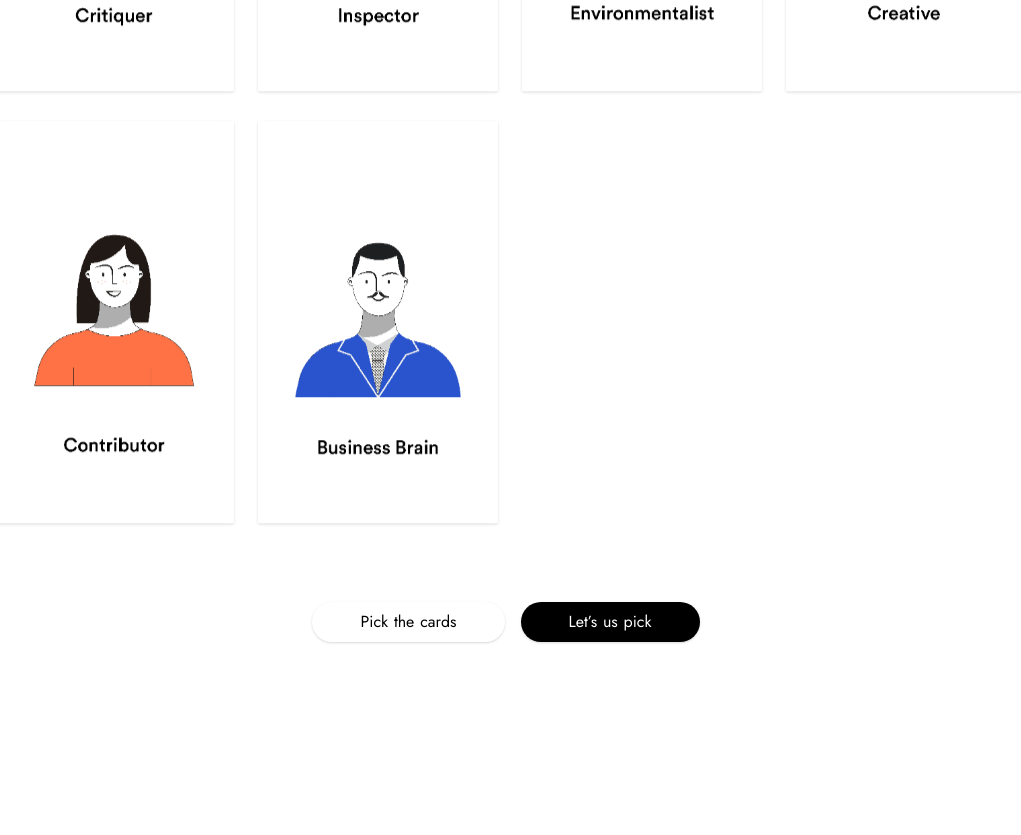
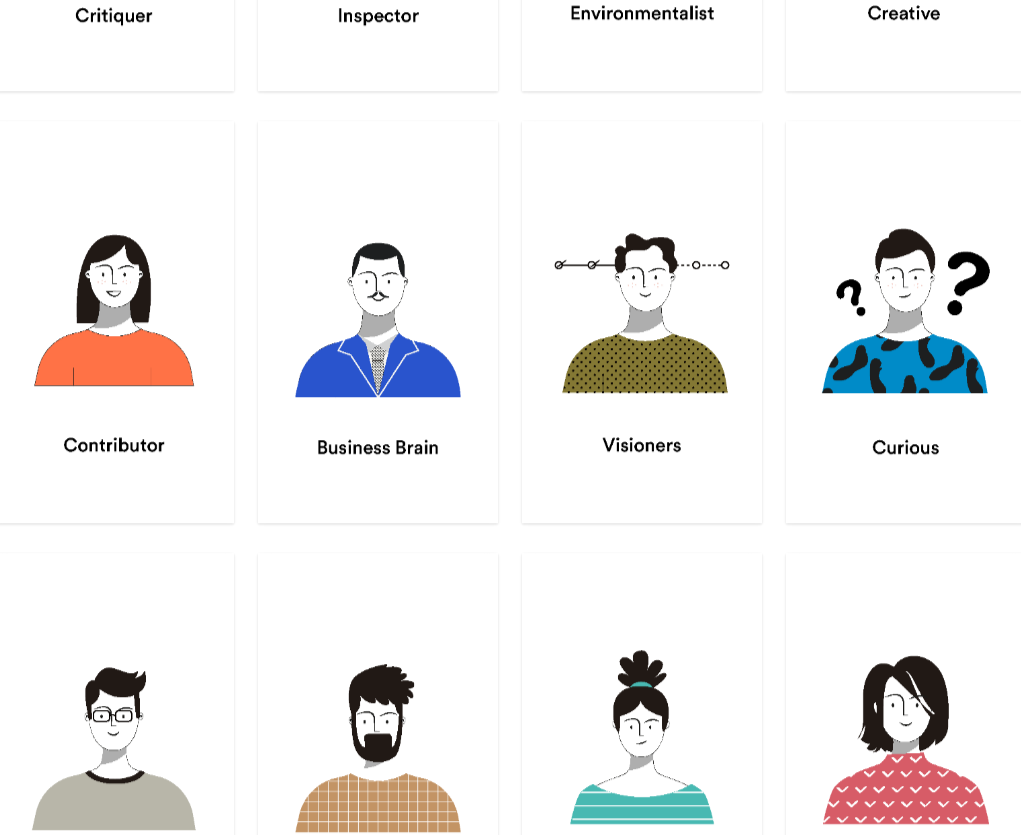
Before and after one commit to taychin5/feedBackRole, a Nuxt app: page / in a window 1280 px wide. Shown: the part 940-1775 px from the top of the page, without its empty margins (134-1155 px from the left). Before the commit the page ends 1662 px from the top, so only its background shows below. Built offline with nearby package versions, Linux system fonts and the light colour scheme.

Commit message:
Detail page layout

```diff
--- a/assets/css/main.scss
+++ b/assets/css/main.scss
@@ -4,3 +4,6 @@
 .db {
   border: 1px solid red;
 }
+html {
+  background-color:#F3F4F6;
+}
--- a/assets/roles.json
+++ b/assets/roles.json
@@ -40,5 +40,47 @@
     "description": "You're a person who always thinks of how the product will enter the market. Consider Not only the sale strategy but also the possible partnership. Does this product have good entice? or How can the product beat their competitor? This could be a good question to ask.",
     "mainImage": "/bb-set.png",
     "cardImage": "/card/bb-card.png"
+  },
+  {
+    "title": "The visioner",
+    "slug": "visioner",
+    "description": "You're a person who loves to focus on the process and method used. You'll suggest the designer what should be done in the next step also, mention a suitable tool. Because the process behind is a significant factor that leads to the outcome, you need to question the method used.",
+    "mainImage": "/visioner-set.png",
+    "cardImage": "/card/visioner-card.png"
+  },
+  {
+    "title": "The curious",
+    "slug": "curious",
+    "description": "You always question everything you saw or perceived. Why is your favourite word. It would be best if you left the designer with something they could think about or something they should be able to answer in the future. Challenge the designer by asking them a question is your task!",
+    "mainImage": "/curious-set.png",
+    "cardImage": "/card/curious-card.png"
+  },
+  {
+    "title": "The tech expert",
+    "slug": "tech-expert",
+    "description": "You're a person who obsesses with technology. You will be concerning how technology could play a role in the design outcome. You could ask the designer a question about the technology they choose to use in their design or suggest them with alternative tools.",
+    "mainImage": "/tech-set.png",
+    "cardImage": "/card/tech-card.png"
+  },
+  {
+    "title": "The maker",
+    "slug": "maker",
+    "description": "You are a maker who focuses on the production stage of the design. You'll be concerning about the manufacturing or crafting process. Question yourself and challenge the designer of how they can make the design happen!",
+    "mainImage": "/maker-set.png",
+    "cardImage": "/card/maker-card.png"
+  },
+  {
+    "title": "The builder",
+    "slug": "builder",
+    "description": "You are a person who concentrates on how the design looks. You will be giving a thought about the visual part of the design. Things you will be considering are colour, font, illustration, layout or photos. You can also suggest the designer an art direction or the mood and tone that you found suitable for their project.",
+    "mainImage": "/builder-set.png",
+    "cardImage": "/card/builder-card.png"
+  },
+  {
+    "title": "The aesthetic pleaser",
+    "slug": "aesthetic-pleaser",
+    "description": "You're a person who view everything in 3D perspective. You always amaze by the complicate but seamless structure. Taking builder role, you'll focus on the shape and structure of the design. You will not only help the designer improve their 3D form, but also give some suggestion about the mock-up model.",
+    "mainImage": "/ap-set.png",
+    "cardImage": "/card/ap-card.png"
   }
 ]
--- a/pages/role/_slug.vue
+++ b/pages/role/_slug.vue
@@ -1,16 +1,16 @@
 <template>
   <div class="container">
 
-    <div><n-link to="/">back to the bundle</n-link></div>
-    <div class="grid grid-cols-2">
-      <div>
-        <img v-bind:src="role.mainImage" alt="" />
+    <div><n-link to="/"> back to the bundle </n-link></div>
+    <div class="grid grid-cols-5 mt-16">
+      <div class="col-span-2">
+        <img class="w-3/4 mx-auto" v-bind:src="role.mainImage" alt="" />
       </div>
-      <div>
-        <h1 class="text-5xl">{{role.title}}</h1>
-        <div>{{role.description}}</div>
-        <div class="p-8">
-          <h3 class="text-3xl">feedback guide</h3>
+      <div class="col-span-3 ml-20">
+        <h1 class="text-5xl font-bold">{{role.title}}</h1>
+        <div class="pb-8">{{role.description}}</div>
+        <div class="box-content border-none bg-white rounded-xl px-8 py-4 shadow">
+          <h3 class="text-3xl font-semibold">Question guide</h3>
           <div>
             Lorem ipsum dolor sit amet consectetur adipisicing elit. Non soluta
             neque voluptatem illo, blanditiis est, suscipit, fugit mollitia hic
```
